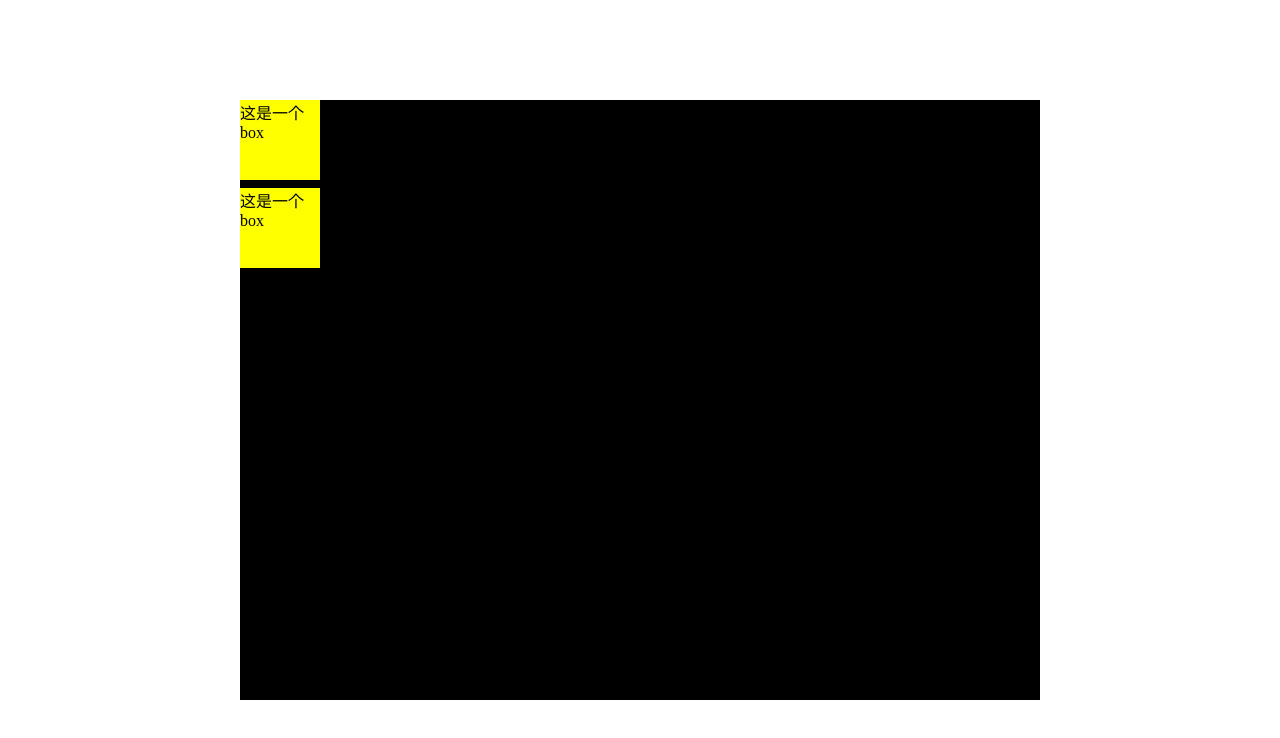
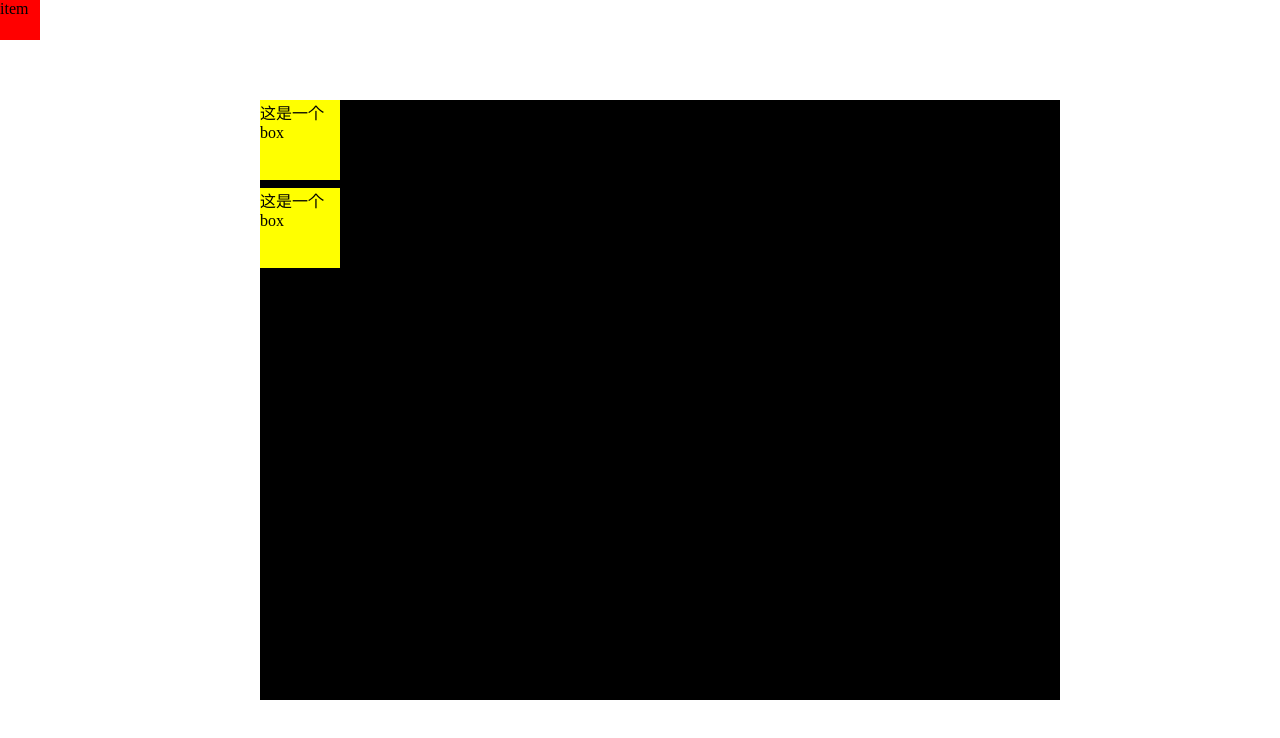
Before and after one commit to DominicBao/quick-wave, a React app: page / in a window 1280 px wide. Shown: the top 738 px of the page. Built offline with nearby package versions, Linux system fonts and the light colour scheme.

Commit message:
feat: 增加item

```diff
--- a/src/components/box/box.jsx
+++ b/src/components/box/box.jsx
@@ -19,6 +19,7 @@ const Box = ({
       }
     },
   }), [x, y, id])
+
   return <div ref={drag} className="box" style={{width: `${width}px`, height: `${height}px`, left: `${x}px`, top: `${y}px`}}>
     <span className="no-event">这是一个box</span>
   </div>
--- /dev/null
+++ b/src/components/item/index.js
@@ -0,0 +1,3 @@
+import Item from './item'
+
+export default Item
--- /dev/null
+++ b/src/components/item/index.less
@@ -0,0 +1,5 @@
+.item {
+  width: 40px;
+  height: 40px;
+  background-color: red;
+}
--- /dev/null
+++ b/src/components/item/item.jsx
@@ -0,0 +1,8 @@
+import React from 'react'
+import './index.less'
+
+const Item = () => {
+  return <div className="item">item</div>
+}
+
+export default Item
--- /dev/null
+++ b/src/components/list/index.js
@@ -0,0 +1,3 @@
+import List from './list'
+
+export default List
--- /dev/null
+++ b/src/components/list/index.less
@@ -0,0 +1,3 @@
+.list {
+  cursor: move;
+}
--- /dev/null
+++ b/src/components/list/list.jsx
@@ -0,0 +1,11 @@
+import React from 'react'
+import './index.less'
+import Item from '../item'
+
+const List = () => {
+  return <div className="list">
+    <Item />
+  </div>
+}
+
+export default List
--- a/src/page/main/main.jsx
+++ b/src/page/main/main.jsx
@@ -2,6 +2,7 @@ import React from 'react'
 import {DndProvider} from 'react-dnd'
 import {HTML5Backend} from 'react-dnd-html5-backend'
 import Screen from '../../components/screen'
+import List from '../../components/list'
 import './main.less'
 
 // 使用DndProvider的一个注意点
@@ -9,6 +10,7 @@ import './main.less'
 const Main = () => {
   return <div className="main">
     <DndProvider backend={HTML5Backend}>
+      <List />
       <Screen />
     </DndProvider>
   </div>
```
